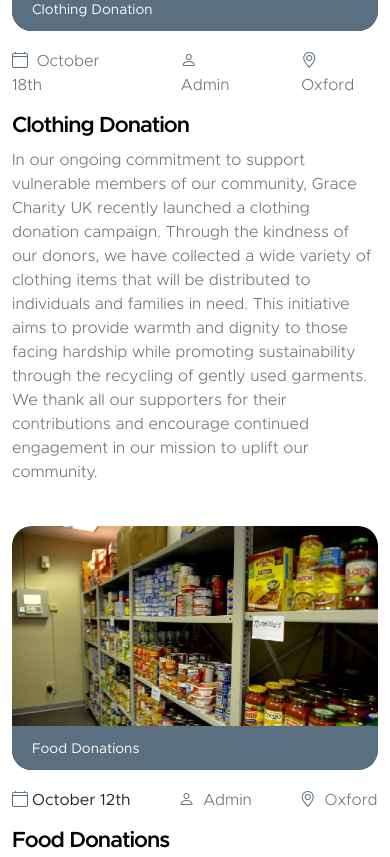
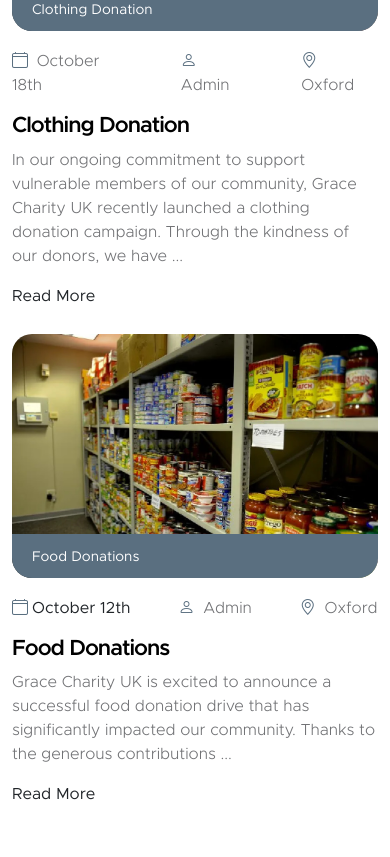
Before and after one commit to alisterd1503/GraceCharity, a plain HTML site: page news.html in a window 390 px wide. Shown: the part 667-1524 px from the top of the page. Drawn offline with Linux system fonts and the light colour scheme.

Commit message:
Added a read more element

```diff
--- a/css/templatemo-kind-heart-charity.css
+++ b/css/templatemo-kind-heart-charity.css
@@ -166,6 +166,13 @@ strong {
   font-weight: var(--font-weight-bold);
 }
 
+.more-content {
+  display: inline;
+}
+
+.read-more-btn {
+  display: none;
+}
 
 /*---------------------------------------
   SECTION
@@ -1707,6 +1714,14 @@ blockquote::before {
   #copyright-text {
     margin-bottom: 10px;
   }
+  .more-content {
+    display: none;
+  }
+
+  .read-more-btn {
+    display: inline;
+    cursor: pointer;
+  }
 }
 
 @media screen and (max-width: 480px) {
--- /dev/null
+++ b/js/read-more.js
@@ -0,0 +1,15 @@
+function toggleReadMore(id) {
+    var dots = document.getElementById("dots" + id);
+    var moreText = document.getElementById("more" + id);
+    var btnText = document.getElementById("read-more-btn" + id);
+
+    if (dots.style.display === "none") {
+      dots.style.display = "inline";
+      btnText.innerHTML = "Read More";
+      moreText.style.display = "none";
+    } else {
+      dots.style.display = "none";
+      btnText.innerHTML = "Read Less";
+      moreText.style.display = "inline";
+    }
+}
--- a/news.html
+++ b/news.html
@@ -189,8 +189,9 @@
 
                                 <div class="news-block-body">
                                     <p>
-                                        In our ongoing commitment to support vulnerable members of our community, Grace Charity UK recently launched a clothing donation campaign. Through the kindness of our donors, we have collected a wide variety of clothing items that will be distributed to individuals and families in need. This initiative aims to provide warmth and dignity to those facing hardship while promoting sustainability through the recycling of gently used garments. We thank all our supporters for their contributions and encourage continued engagement in our mission to uplift our community.
+                                        In our ongoing commitment to support vulnerable members of our community, Grace Charity UK recently launched a clothing donation campaign. Through the kindness of our donors, we have <span id="dots2">...</span><span id="more2" class="more-content"> collected a wide variety of clothing items that will be distributed to individuals and families in need. This initiative aims to provide warmth and dignity to those facing hardship while promoting sustainability through the recycling of gently used garments. We thank all our supporters for their contributions and encourage continued engagement in our mission to uplift our community.
                                     </p>
+                                    <span id="read-more-btn2" class="read-more-btn" onclick="toggleReadMore('2')">Read More</span>
                                 </div>
                             </div>
                         </div>
@@ -240,8 +241,10 @@
 
                                 <div class="news-block-body">
                                     <p>
-                                        Grace Charity UK is excited to announce a successful food donation drive that has significantly impacted our community. Thanks to the generous contributions from local businesses and residents, we have gathered a substantial amount of non-perishable food items for the local food bank. This initiative not only addresses immediate food insecurity but also raises awareness about the importance of food justice in our community. We extend our heartfelt gratitude to everyone who participated, and we look forward to continuing our efforts to support those in need.
+                                        Grace Charity UK is excited to announce a successful food donation drive that has significantly impacted our community. Thanks to the generous contributions <span id="dots1">...</span>
+                                        <span id="more1" class="more-content"> from local businesses and residents, we have gathered a substantial amount of non-perishable food items for the local food bank. This initiative not only addresses immediate food insecurity but also raises awareness about the importance of food justice in our community. We extend our heartfelt gratitude to everyone who participated, and we look forward to continuing our efforts to support those in need.
                                     </p>
+                                    <span id="read-more-btn1" class="read-more-btn" onclick="toggleReadMore('1')">Read More</span>
                                 </div>
                             </div>
                         </div>
@@ -473,7 +476,7 @@
     <script src="js/jquery.sticky.js"></script>
     <script src="js/counter.js"></script>
     <script src="js/custom.js"></script>
-
+    <script src="js/read-more.js"></script>
 </body>
 
 </html>
```
